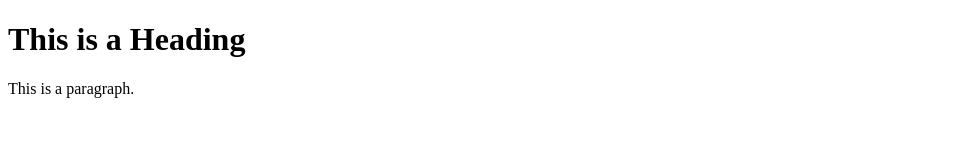
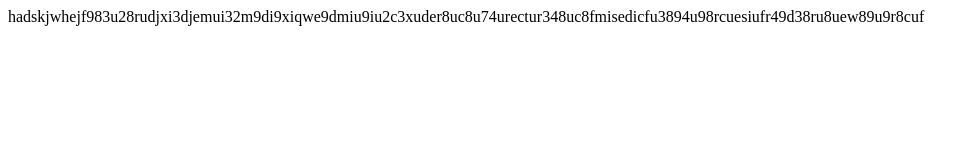
Before and after one commit to frorush/frorush.github.io, a plain HTML site: page index.html in a window 1280 px wide. Shown: the whole page, without its empty margins (0-979 px from the left). Drawn offline with Linux system fonts and the light colour scheme.

Commit message:
Update index.html

```diff
--- a/index.html
+++ b/index.html
@@ -4,9 +4,8 @@
 <title>Page Title</title>
 </head>
 <body>
-
-<h1>This is a Heading</h1>
-<p>This is a paragraph.</p>
-
+<div id="mainDiv">
+hadskjwhejf983u28rudjxi3djemui32m9di9xiqwe9dmiu9iu2c3xuder8uc8u74urectur348uc8fmisedicfu3894u98rcuesiufr49d38ru8uew89u9r8cuf
+</div>
 </body>
 </html>
```
